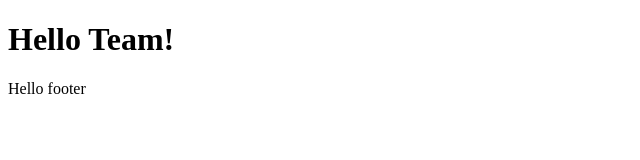
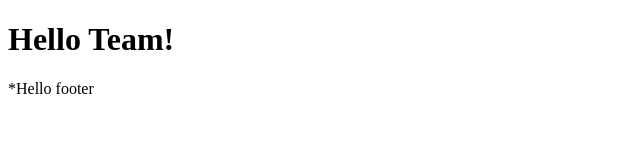
Before and after one commit to koldovsky/717-team-01, a plain HTML site: page index.html in a window 1280 px wide. Shown: the full height of the page, 0-640 px from the left. Drawn offline with Linux system fonts and the light colour scheme.

Commit message:
Update index.html

```diff
--- a/index.html
+++ b/index.html
@@ -9,7 +9,7 @@
 <body>
     <h1>Hello Team!</h1>
     <footer>
-        Hello footer
+        *Hello footer
     </footer>
 </body>
 </html>
```
